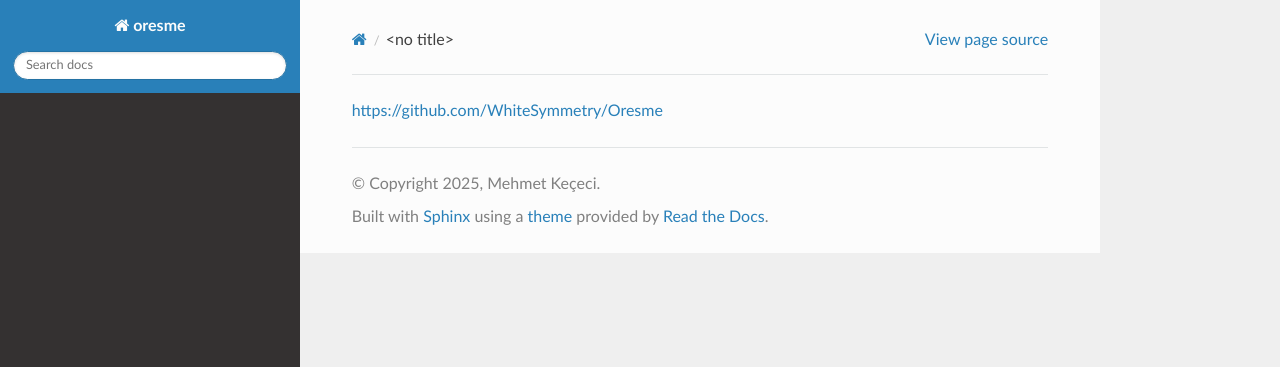
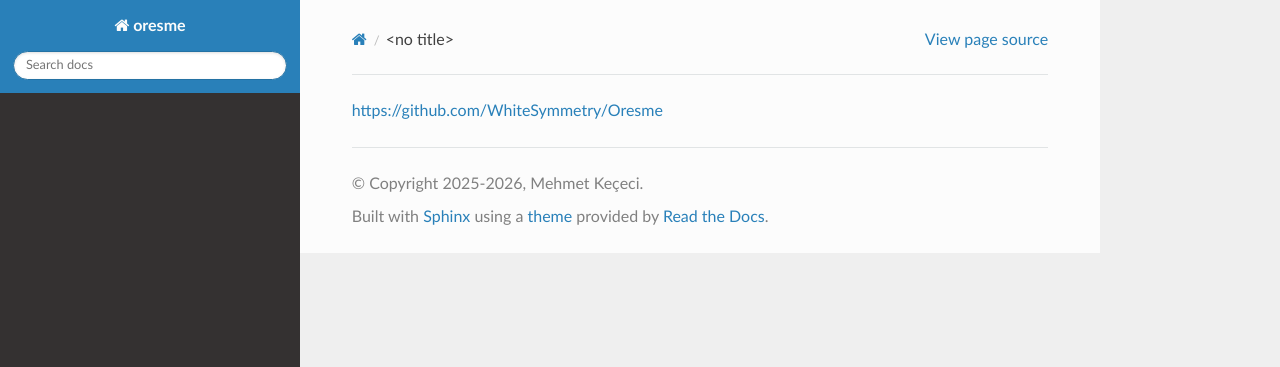
Before and after one commit to WhiteSymmetry/Oresme, a Sphinx documentation site: the page built from docs/index.rst, in a window 1280 px wide. Shown: the top 367 px of the page. Built offline with Sphinx 7.4.7 and the Read the Docs theme 3.1.0, drawn with Linux system fonts in a browser that asks for light colours; part of the change alters nothing that is shown.

Commit message:
Update copyright year and version management in conf.py

```diff
--- a/docs/conf.py
+++ b/docs/conf.py
@@ -1,20 +1,26 @@
 # Project Information
 project = 'oresme'
 author = 'Mehmet Keçeci'
-copyright = '2025, Mehmet Keçeci'
+copyright = '2025-2026, Mehmet Keçeci'
 
+try:
+    from oresme import __version__
+    version = __version__
+    release = __version__
+except (ImportError, AttributeError) as e:
+    print(f"Warning: Could not import __version__ from oresme: {e}")
 # Version Management
 # from setuptools_scm import get_version
 # version = get_version(root='..', relative_to=__file__)
-version = '0.1.2'  # Replace with your actual version number
-release = version
+#version = '0.1.3'  # Replace with your actual version number
+#release = version
 
 # General Configuration
 master_doc = 'index'
 extensions = [
     'sphinx.ext.autodoc',
     'sphinx.ext.viewcode',
-    'sphinx.ext.napoleon'
+    'sphinx.ext.napoleon',
 ]
 exclude_patterns = ['_build', 'Thumbs.db', '.DS_Store']
 
```
